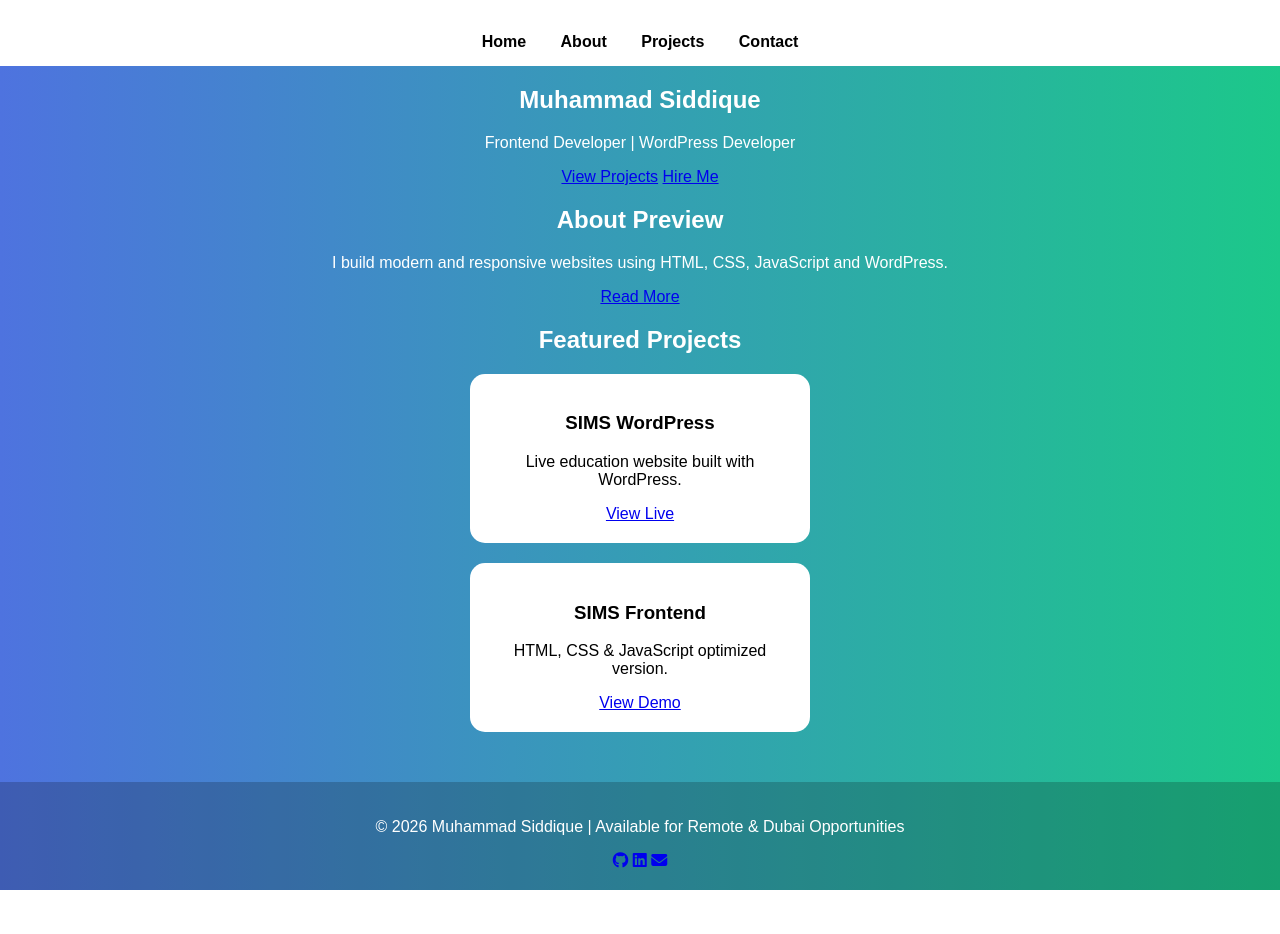
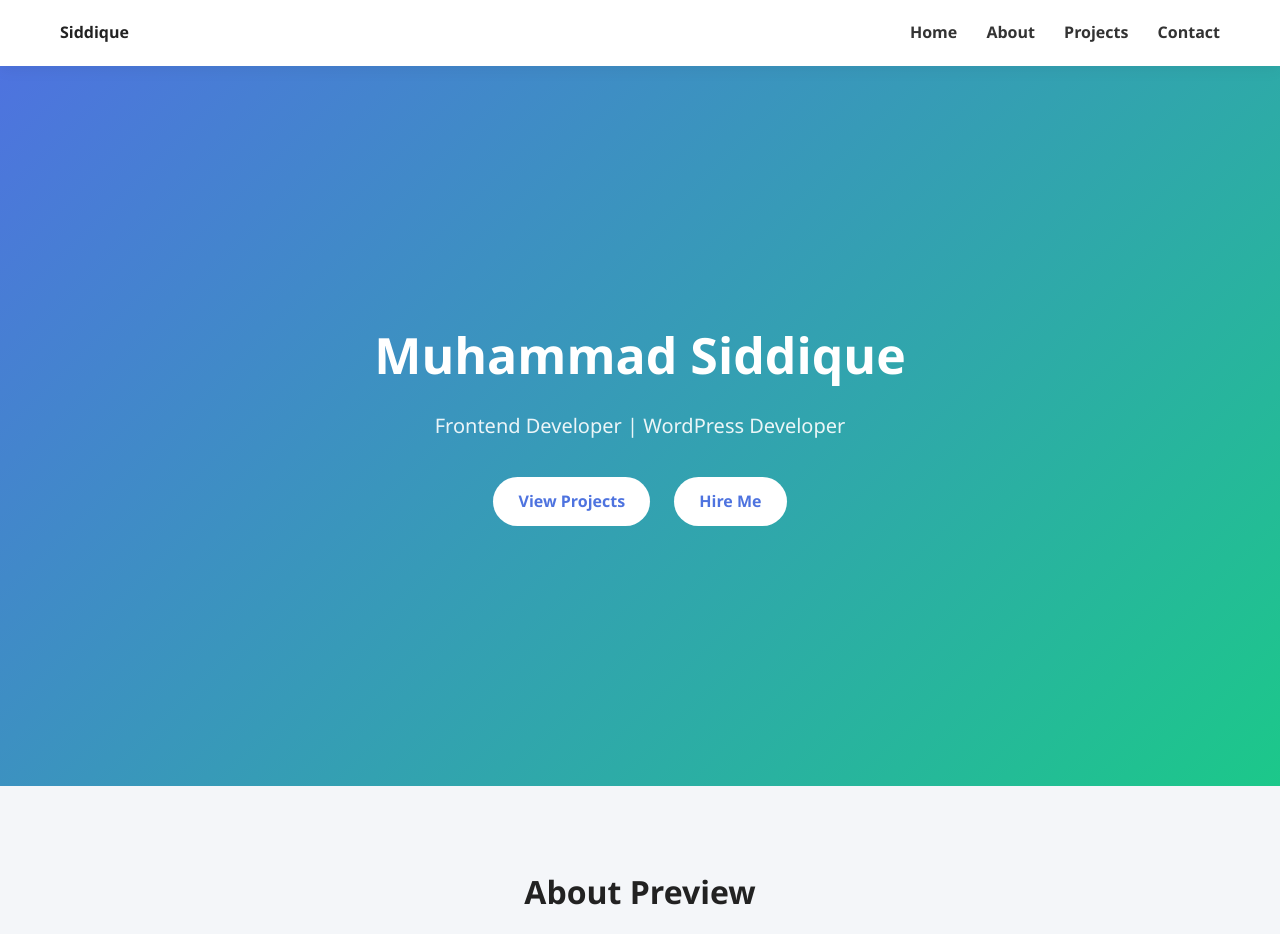
Before and after one commit to Siddique1155/portfolio, a plain HTML site: page index.html in a window 1280 px wide. Shown: the top 934 px of the page. Before the commit the page ends 890 px from the top, so only its background shows below. Drawn offline with Linux system fonts and the light colour scheme; files that its build step writes are made by us from their sources.

Commit message:
Update style.css with footer

```diff
--- a/style.css
+++ b/style.css
@@ -1,56 +1,240 @@
-body{
-    font-family: Arial;
-    text-align: center;
-    background: linear-gradient(to right, #4e73df, #1cc88a);
-    color: white;
-    margin: 0;
+/* ================= RESET ================= */
+
+*{
+margin:0;
+padding:0;
+box-sizing:border-box;
+font-family:Segoe UI, sans-serif;
+scroll-behavior:smooth;
 }
 
+body{
+background:#f4f6f9;
+color:#222;
+line-height:1.6;
+}
+
+/* ================= NAVBAR ================= */
+
 nav{
-    background: white;
-    padding: 15px;
+display:flex;
+justify-content:space-between;
+align-items:center;
+padding:20px 60px;
+background:white;
+box-shadow:0 4px 15px rgba(0,0,0,0.05);
+position:sticky;
+top:0;
+z-index:1000;
 }
 
 nav a{
-    margin: 15px;
-    text-decoration: none;
-    color: black;
-    font-weight: bold;
+text-decoration:none;
+margin-left:25px;
+color:#333;
+font-weight:600;
+transition:0.3s;
 }
 
 nav a:hover{
-    color: #4e73df;
+color:#4e73df;
 }
 
-.container{
-    margin: 80px 20px;
+/* ================= HERO ================= */
+
+.hero{
+height:90vh;
+display:flex;
+flex-direction:column;
+justify-content:center;
+align-items:center;
+text-align:center;
+background:linear-gradient(135deg,#4e73df,#1cc88a);
+color:white;
+padding:20px;
 }
 
+.hero h1{
+font-size:50px;
+margin-bottom:15px;
+}
+
+.hero p{
+font-size:20px;
+margin-bottom:25px;
+opacity:0.9;
+}
+
+/* ================= BUTTON ================= */
+
+.btn{
+padding:12px 25px;
+background:white;
+color:#4e73df;
+border-radius:30px;
+text-decoration:none;
+font-weight:bold;
+display:inline-block;
+margin:10px;
+transition:0.3s;
+}
+
+.btn:hover{
+transform:scale(1.1);
+}
+
+/* ================= SECTION ================= */
+
+.section{
+max-width:1100px;
+margin:auto;
+padding:80px 20px;
+text-align:center;
+}
+
+.section h2{
+font-size:32px;
+margin-bottom:20px;
+}
+
+.section p{
+max-width:800px;
+margin:auto;
+font-size:18px;
+opacity:0.9;
+}
+
+/* ================= GRID ================= */
+
+.grid{
+display:grid;
+grid-template-columns:repeat(auto-fit,minmax(280px,1fr));
+gap:30px;
+margin-top:40px;
+}
+
+/* ================= CARD ================= */
+
 .card{
-    background: white;
-    color: black;
-    padding: 20px;
-    margin: 20px auto;
-    width: 300px;
-    border-radius: 15px;
+background:white;
+padding:30px;
+border-radius:15px;
+box-shadow:0 10px 25px rgba(0,0,0,0.08);
+transition:0.3s;
+text-align:left;
+}
+
+.card:hover{
+transform:translateY(-8px);
+}
+
+.card h3{
+margin-bottom:10px;
+}
+
+.card p{
+margin-bottom:15px;
+opacity:0.9;
+}
+
+/* ================= FORM ================= */
+
+form{
+max-width:500px;
+margin:auto;
+text-align:left;
+}
+
+input,textarea{
+width:100%;
+padding:12px;
+margin:10px 0 20px 0;
+border-radius:8px;
+border:1px solid #ccc;
+font-size:14px;
 }
 
 button{
-    background: #4e73df;
-    color: white;
-    padding: 8px 15px;
-    border: none;
-    border-radius: 5px;
-    cursor: pointer;
+padding:12px 25px;
+background:#4e73df;
+color:white;
+border:none;
+border-radius:30px;
+cursor:pointer;
+font-weight:bold;
+transition:0.3s;
 }
 
 button:hover{
-    background: #2e59d9;
+background:#2e59d9;
+transform:scale(1.05);
+}
+
+/* ================= FOOTER ================= */
+
+footer{
+background:#111;
+color:white;
+padding:30px;
+text-align:center;
+margin-top:60px;
+}
+
+/* ================= MOBILE ================= */
+
+@media(max-width:768px){
+
+nav{
+flex-direction:column;
+padding:20px;
+gap:10px;
+}
+
+.hero h1{
+font-size:32px;
+}
+
+.section{
+padding:60px 15px;
+}
+
 }
 
 footer{
-    margin-top: 50px;
-    padding: 20px;
-    background: rgba(0,0,0,0.2);
+  background: #1a1a1a;
+  color: #fff;
+  padding: 30px 20px;
+  text-align: center;
+  font-size: 14px;
+}
 
+.footer-container{
+  max-width: 1200px;
+  margin: auto;
 }
+
+.footer-links{
+  margin: 10px 0;
+}
+
+.footer-links a{
+  color: #fff;
+  text-decoration: none;
+  margin: 0 8px;
+}
+
+.footer-links a:hover{
+  color: #4e73df;
+}
+
+.footer-social a{
+  color: #fff;
+  margin: 0 10px;
+  font-size: 18px;
+  text-decoration: none;
+  transition: 0.3s;
+}
+
+.footer-social a:hover{
+  color: #4e73df;
+}
```
